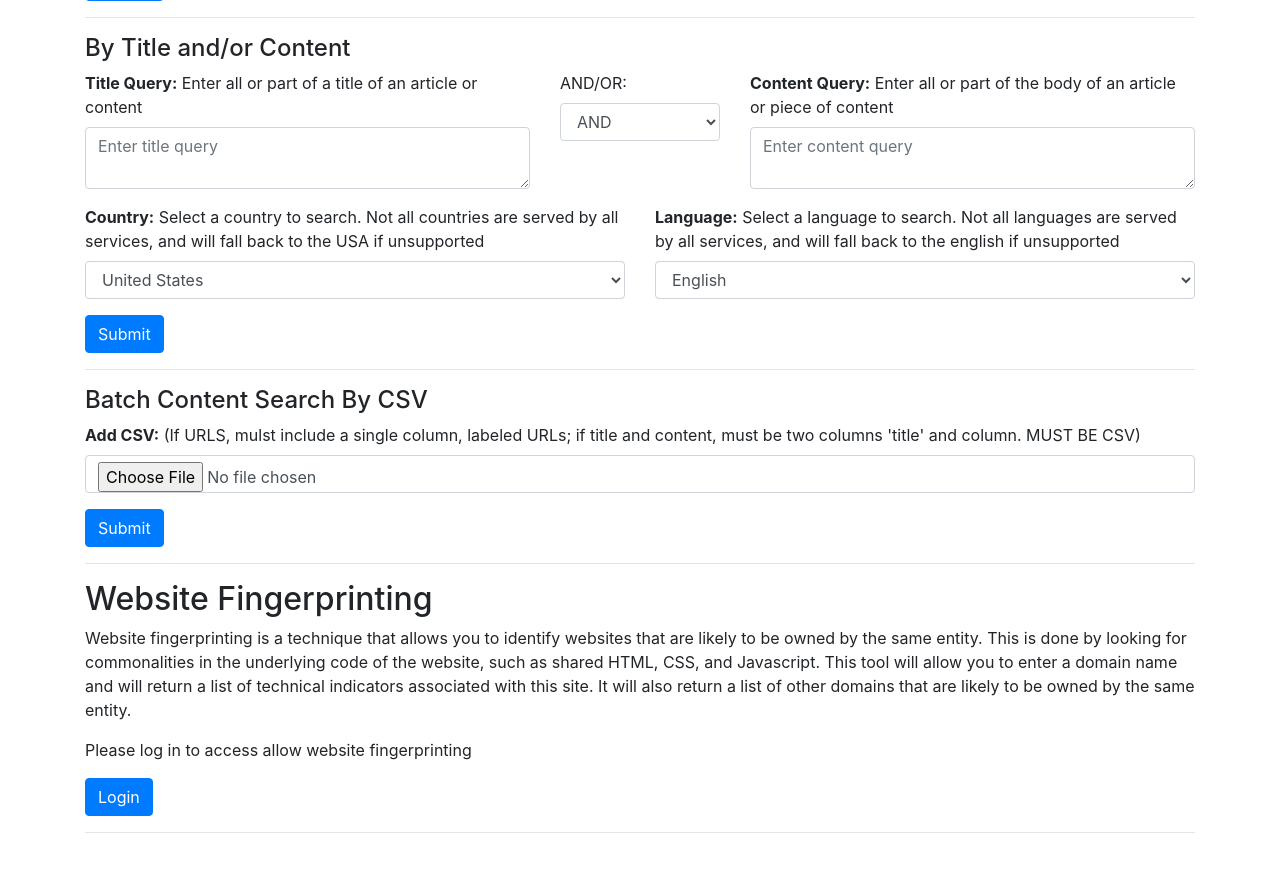
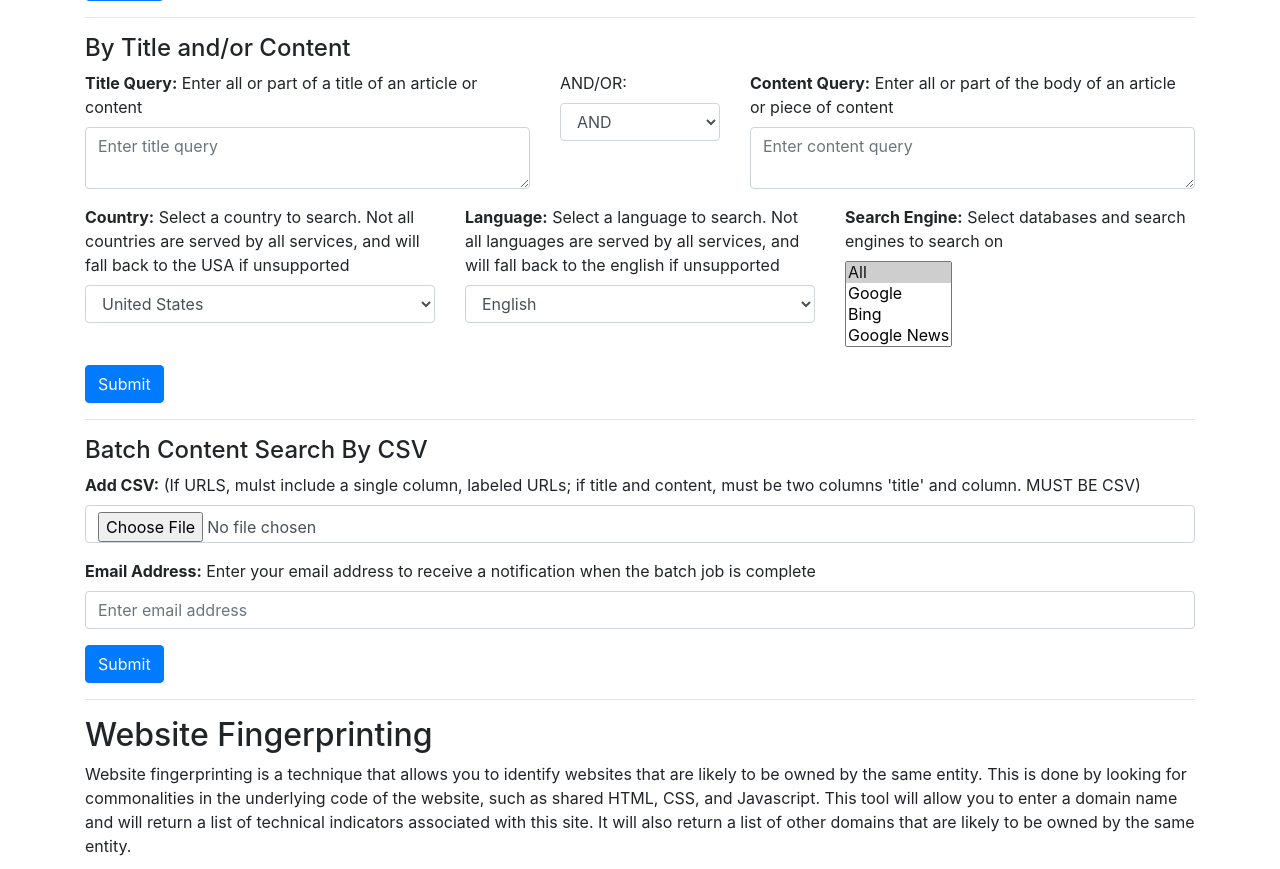
Before and after one commit to ASD-at-GMF/disinfo-laundromat, a Flask app: page / in a window 1280 px wide. Shown: the part 641-1510 px from the top of the page. Before the commit the page ends 1474 px from the top, so only its background shows below. Run offline with Flask 3, Linux system fonts and the light colour scheme; parts of the project's set-up code (start-up, migrations or seed data) failed here and were passed over; some libraries are stand-ins or nearby versions.

Commit message:
adding support for emails and multiple engines

```diff
--- a/app.py
+++ b/app.py
@@ -18,11 +18,12 @@ import io
 import zipfile
 
 # Paramaterizable Variables
-from config import SERP_API_KEY, SITES_OF_CONCERN, KNOWN_INDICATORS, APP_SECRET_KEY, SQLLITE_DB_PATH,  COPYSCAPE_API_KEY, COPYSCAPE_USER
+from config import SERP_API_KEY, SITES_OF_CONCERN, KNOWN_INDICATORS, APP_SECRET_KEY, SQLLITE_DB_PATH,  COPYSCAPE_API_KEY, COPYSCAPE_USER, PATH_TO_OUTPUT_CSV, MATCH_VALUES_TO_IGNORE
 from reference import LANGUAGES, COUNTRIES, LANGUAGES_YANDEX, LANGUAGES_YAHOO, COUNTRIES_YAHOO, COUNTRY_LANGUAGE_DUCKDUCKGO, DOMAINS_GOOGLE
 # Import all your functions here
 from crawler import *
 from matcher import find_matches
+from modules.email import send_results_email
 
 app = Flask(__name__)
 bootstrap = Bootstrap(app)
@@ -147,11 +148,12 @@ def fingerprint():
     if request.method == 'POST':
         url = request.form['url']
         run_urlscan =  'run_urlscan' in request.form
+        internal_only = 'internal_only' in request.form
         # Do something with the url using your functions
         try:
             urls = url.split(',')
 
-            indicators_df, matches_df, indicator_summary, matches_summary = find_indicators_and_matches(urls, run_urlscan = run_urlscan)
+            indicators_df, matches_df, indicator_summary, matches_summary = find_indicators_and_matches(urls, run_urlscan = run_urlscan, internal_only = internal_only)
 
             return render_template('index.html', url=url, countries=COUNTRIES, languages=LANGUAGES, indicators_df=indicators_df.to_dict('records'), matches_df=matches_df.to_dict('records'), indicator_summary = indicator_summary, matches_summary = matches_summary)
 
@@ -160,21 +162,27 @@ def fingerprint():
 
     return render_template('index.html', countries=COUNTRIES, languages=LANGUAGES)
 
-def find_indicators_and_matches(urls, run_urlscan = False):
+def find_indicators_and_matches(urls, run_urlscan = False, internal_only = False):
     indicators = crawl_one_or_more_urls(urls, set(), run_urlscan = run_urlscan)
     indicator_summary = summarize_indicators(indicators)
     indicators_df = pd.DataFrame(
         columns=["indicator_type", "indicator_content", "domain_name"],
         data=indicators,
     )
+    filter_mask = ~indicators_df['indicator_content'].isin(MATCH_VALUES_TO_IGNORE)
+    indicators_df = indicators_df[filter_mask]
 
     insert_indicators(indicators)
 
+    if internal_only:
+        comparison_indicators = indicators_df
+    else:
+        comparison_indicators = pd.read_csv(
+            KNOWN_INDICATORS)  # read the csv file
 
-    comparison_indicators = pd.read_csv(
-        KNOWN_INDICATORS)  # read the csv file
-
-    comparison_indicators = pd.concat([indicators_df, comparison_indicators])
+        comparison_indicators = pd.concat([indicators_df, comparison_indicators])
+    filter_mask = ~comparison_indicators['indicator_content'].isin(MATCH_VALUES_TO_IGNORE)
+    comparison_indicators = comparison_indicators[filter_mask]
     # print(indicators_df.head(), comparison_indicators.head())
     # Find matches
     # Split DataFrame into smaller DataFrames based on 'domain'
@@ -202,13 +210,17 @@ def content():
         combineOperator = request.form.get('combineOperator')
         language = request.form.get('language')
         country = request.form.get('country')
+        engines = request.form.getlist('search_engines')
+
+        if engines == ['all'] or engines == []:
+            engines = ['google', 'google_news', 'bing', 'bing_news', 'duckduckgo', 'yahoo', 'yandex', 'gdelt', 'copyscape']
 
         if not title_query and not content_query:
             # Error message if neither is provided
             flash("Please provide at least a title or content query.")
         else:
             results, csv_data = fetch_content_results(
-                title_query, content_query, combineOperator, language, country)
+                title_query, content_query, combineOperator, language, country, engines=engines)
 
     return render_template('index.html', results=results, csv_data=csv_data, countries=COUNTRIES, languages=LANGUAGES)
 
@@ -216,6 +228,11 @@ def content():
 @app.route('/parse-url', methods=['POST'])
 def parse_url():
     url = request.form['url']
+    engines = request.form.getlist('search_engines')
+
+    if engines == ['all'] or engines == []:
+        engines = ['google', 'google_news', 'bing', 'bing_news', 'duckduckgo', 'yahoo', 'yandex', 'gdelt', 'copyscape']
+
     if not url:
         return render_template('index.html', countries=COUNTRIES, languages=LANGUAGES)
     try:
@@ -225,7 +242,7 @@ def parse_url():
         article.parse()
 
         results, csv_data = fetch_content_results(
-                article.title, article.text, "OR", "en", "us")
+                article.title, article.text, "OR", "en", "us", engines=engines)
 
         return render_template('index.html', results=results, csv_data=csv_data, countries=COUNTRIES, languages=LANGUAGES)
 
@@ -246,6 +263,7 @@ def parse_url():
 @app.route('/content-csv', methods=['POST'])
 def upload_file():
     file = request.files['file']
+    email_recipient = request.form.get('email')
     if file:
         stream = io.StringIO(file.stream.read().decode("UTF8"), newline='')
         csv_input = csv.DictReader(stream)
@@ -255,17 +273,18 @@ def upload_file():
         csv_output = csv.writer(output_stream)
         csv_output.writerow(['SearchedURL', 'Domain', 'Source', 'URL', 'Title', 'Snippet', 'LinkCount', 'Engines', 'DomainCount', 'Score'])
 
+        results_df = pd.DataFrame(columns=['SearchedURL', 'Domain', 'Source', 'URL', 'Title', 'Snippet', 'LinkCount', 'Engines', 'DomainCount', 'Score'])
         # Process each URL in the CSV
         for row in csv_input:
             try:
-                if  'title' in row and 'content' in row:
-                    title_query = row['title']
-                    content_query = row['content']
+                # if  'title' in row and 'content' in row:
+                #     title_query = row['title']
+                #     content_query = row['content']
 
-                    #todo: add language and country from csv
+                #     #todo: add language and country from csv
 
-                    results, csv_data = fetch_content_results(
-                        title_query, content_query, "OR", "en","us")
+                #     results, csv_data = fetch_content_results(
+                #         title_query, content_query, "OR", "en","us", engines=['google', 'google_news', 'bing', 'bing_news', 'yahoo', 'yandex'])
 
                 if 'Urls' in row:
                     searched_url = row['Urls']
@@ -276,51 +295,67 @@ def upload_file():
 
                     #todo: add language and country from csv
                     results, csv_data = fetch_content_results(
-                        article.title, article.text, "OR", "en","us")
+                        article.title, article.text, "OR", "en","us", engines=['google', 'bing',  'yandex'])
+                # Initialize an empty list to hold all the new rows
+                all_new_rows = []
 
-                # Write the results to the output CSV
+                # Loop through the results and create a list of new rows
                 for result in results:
-                    csv_output.writerow([
-                        searched_url,
-                        result['domain'],
-                        ', '.join(result['source']),
-                        result['url'],
-                        result['title'],
-                        result['snippet'],
-                        result['link_count'],
-                        ', '.join(result['engines']),
-                        result['domain_count'],
-                        result['score']
-                    ])
+                    new_row = [searched_url,
+                            result['domain'],
+                            ', '.join(result['source']),
+                            result['url'],
+                            result['title'],
+                            result['snippet'],
+                            result['link_count'],
+                            ', '.join(result['engines']),
+                            result['domain_count'],
+                            result['score']]
+
+                    all_new_rows.append(new_row)
+
+                # Create a DataFrame from the list of new rows
+                new_rows_df = pd.DataFrame(all_new_rows, columns=results_df.columns)
+
+                # Concatenate this new DataFrame with the existing one
+                results_df = pd.concat([results_df, new_rows_df], ignore_index=True)
+
 
             except Exception as e:
                 print(f"Error processing {searched_url}: {e}, continuing...")
+                        # Reset file pointer to the beginning
+                results_df.to_csv('out_partial.csv', index=False)
+
                 continue
 
         # Reset file pointer to the beginning
-        output_stream.seek(0)
-        # Save the in-memory file to the server
-        with open("output.csv", "w", encoding='utf-8') as f:
-            f.write(output_stream.getvalue())
-
-        return send_file("output.csv", as_attachment=True)
-    return render_template('index.html', countries=COUNTRIES, languages=LANGUAGES)
+        results_df.to_csv(PATH_TO_OUTPUT_CSV, index=False)
+        try:
+            send_results_email(
+             email_recipient, "Disinfo Laundromat Results", "Please find the results from the Disinfo Laundromat analysis attached. ", PATH_TO_OUTPUT_CSV)
+        except Exception as e:
+            print(f"Error sending email: {e}, continuing...")
+        finally:
+            return send_file( PATH_TO_OUTPUT_CSV, as_attachment=True)
 
 @app.route('/fingerprint-csv', methods=['POST'])
 def fingerprint_file():
     file = request.files['fingerprint-file']
+    internal_only = 'internal_only' in request.form
     if file:
         df_urls = pd.read_csv(StringIO(file.read().decode('utf-8')))
         urls = df_urls['Urls'].tolist()  # Assuming 'Urls' is the column name
 
         # The find_indicators_and_matches function should be defined elsewhere
-        indicators_df, matches_df, indicator_summary, matches_summary = find_indicators_and_matches(urls)
+        indicators_df, matches_df, indicator_summary, matches_summary = find_indicators_and_matches(urls, internal_only = internal_only)
 
         # Save dataframes as csv in memory
         indicators_csv = StringIO()
         matches_csv = StringIO()
         indicators_df.to_csv(indicators_csv, index=False)
         matches_df.to_csv(matches_csv, index=False)
+
+        indicators_df.to_csv('indicators_partial.csv', index=False)
 
         # Reset the pointer of StringIO objects
         indicators_csv.seek(0)
@@ -425,7 +460,6 @@ def fetch_copyscape_results(title_query, content_query, combineOperator, languag
             print("No matches in CopyScape data or an error occurred")
             return None
 
-
     except requests.RequestException as e:
         print(f"Error during request: {e}")
         return None
@@ -462,7 +496,7 @@ def fetch_gdelt_results(title_query, content_query, combineOperator, language, c
         return None
 
 
-def fetch_content_results(title_query, content_query, combineOperator, language, country, engines=['google', 'google_news', 'bing', 'bing_news', 'duckduckgo', 'yahoo', 'yandex', 'GDELT', 'CopyScape']):
+def fetch_content_results(title_query, content_query, combineOperator, language, country, engines=['google', 'google_news', 'bing', 'bing_news', 'duckduckgo', 'yahoo', 'yandex', 'gdelt', 'copyscape']):
     title_query = truncate_text(title_query)
     content_query = truncate_text(content_query)
 
@@ -542,16 +576,16 @@ def format_gdelt_output(data):
         })
     return output
 
-def fetch_serp_results(title_query, content_query, combineOperator, language, country, engines=['google', 'google_news', 'bing', 'bing_news', 'duckduckgo', 'yahoo', 'yandex', 'GDELT', 'CopyScape']):
+def fetch_serp_results(title_query, content_query, combineOperator, language, country, engines=['google', 'google_news', 'bing', 'bing_news', 'duckduckgo', 'yahoo', 'yandex', 'gdelt', 'copyscape']):
     local_domains = load_domains_of_concern()
     github_domains = fetch_domains_from_github(
         'https://raw.githubusercontent.com/ASD-at-GMF/state-media-profiles/main/State_Media_Matrix.csv')
     results_gdelt = None
-    if 'GDELT' in engines:
+    if 'gdelt' in engines:
         results_gdelt = fetch_gdelt_results(
             title_query, content_query, combineOperator, language, country)
     results_cs = None
-    if COPYSCAPE_API_KEY and COPYSCAPE_USER and 'CopyScape' in engines:
+    if COPYSCAPE_API_KEY and COPYSCAPE_USER and 'copyscape' in engines:
         results_cs = fetch_copyscape_results(
             title_query, content_query, combineOperator, language, country)
 
--- a/crawler.py
+++ b/crawler.py
@@ -25,7 +25,7 @@ import feedparser
 import hashlib
 import datetime
 import whois
-from config import MYIPMS_API_PATH, SCRAPER_API_KEY, URLSCAN_API_KEY
+from config import MYIPMS_API_PATH, SCRAPER_API_KEY, URLSCAN_API_KEY, PATH_TO_OUTPUT_CSV
 
 visited = set()
 
--- a/templates/index.html
+++ b/templates/index.html
@@ -141,7 +141,7 @@
                 </div>
             </div>
             <div class="row">
-                <div class="form-group col-md-6">
+                <div class="form-group col-md-4">
                     <!-- Country Dropdown -->
                     <label for="country"><strong>Country:</strong> Select a country to search. Not all countries are
                         served by all services, and will fall back to the USA if unsupported</label>
@@ -152,7 +152,7 @@
                     </select>
                 </div>
 
-                <div class="form-group  col-md-6">
+                <div class="form-group  col-md-4">
                     <!-- Language Dropdown -->
                     <label for="language"><strong>Language:</strong> Select a language to search. Not all languages are
                         served by all services, and will fall back to the english if unsupported</label>
@@ -162,6 +162,22 @@
                         {% endfor %}
                     </select>
                 </div>
+                <div class="form-group  col-md-4">
+                    <!-- Language Dropdown -->
+                    <label for="language"><strong>Search Engine:</strong> Select databases and search engines to search on </label>
+                        <select name="search_engines" multiple>
+                            <option selected="selected" value="all">All</option>
+                            <option value="google">Google</option>
+                            <option value="bing">Bing</option>
+                            <option value="google_news">Google News</option>
+                            <option value="bing_news">Bing News</option>
+                            <option value="yandex">Yandex</option>
+                            <option value="yahoo">Yahoo</option>
+                            <option value="copyscape">Copyscape</option>
+                            <option value="gdelt">GDELT</option>
+                        </select>
+                </div>
+
             </div>
             <button type="submit" class="btn btn-primary">Submit</button>
         </form>
@@ -172,6 +188,11 @@
             <div class="form-group">
                 <label for="url"><strong>Add CSV:</strong> (If URLS, mulst include a single column, labeled URLs; if title and content, must be two columns 'title' and column. MUST BE CSV) </label>
                 <input type="file" class="form-control" id="file" name="file" >
+            </div>
+            <!-- Email Address-->
+            <div class="form-group">
+                <label for="email"><strong>Email Address:</strong> Enter your email address to receive a notification when the batch job is complete</label>
+                <input type="email" class="form-control" id="email" name="email" placeholder="Enter email address">
             </div>
             <button type="submit" class="btn btn-primary">Submit</button>
         </form>
@@ -203,6 +224,10 @@
                         <label class="form-check-label" for="run_urlscan">Run <a href="https://urlscan.io/"
                                 target="_blank">URLSCAN</a> (may take up to 2 minutes)</label>
                     </div>
+                    <div class="form-check">
+                        <input type="checkbox" class="form-check-input" id="internal_only" name="internal_only">
+                        <label class="form-check-label" for="internal_only">In-group matching only (for multiple URLS)</label>
+                    </div>
                     <button type="submit" class="btn btn-primary">Submit</button> or
                     <a href="{{ url_for('indicators') }}" class="btn btn-secondary">View All Indicators by Type</a>
                 </form>
@@ -212,6 +237,10 @@
                         <div class="form-group">
                             <label for="url"><strong>Add CSV:</strong> (If URLS, mulst include a single column, labeled URLs; if title and content, must be two columns 'title' and column. MUST BE CSV) </label>
                             <input type="file" class="form-control" id="fingerprint-file" name="fingerprint-file" >
+                        </div>
+                        <div class="form-check">
+                            <input type="checkbox" class="form-check-input" id="internal_only" name="internal_only">
+                            <label class="form-check-label" for="internal_only">In-group matching only (for multiple URLS)</label>
                         </div>
                         <button type="submit" class="btn btn-primary">Submit</button>
                     </form>
@@ -223,17 +252,16 @@
                 <ul class="list-group">
                     <li class="list-group-item">
                         <strong class=" text-success">Tier 1: Conclusive Indicators</strong>
-                        <p>Tier 1 offers high-confidence evidence of common ownership among websites. Key indicators
+                        <p>Tier 1 offers high-confidence evidence of a link between websites. Key indicators
                             include shared domain names, identical IDs for web services, multi-domain certificates, and
-                            matching WHOIS information (when visible). These elements provide strong evidence of
-                            relationships between multiple sites.</p>
+                            matching WHOIS information (when visible). However, misleading tier 1 indicators may occur when sites are using shared hosting or DDOS protection services.</p>
                     </li>
                     <li class="list-group-item">
                         <strong class=" text-warning">Tier 2: Associative Indicators</strong>
-                        <p>Tier 2 indicators suggest a reasonable probability of a shared relationship, but they are
+                        <p>Tier 2 indicators suggest a a possibility of a shared link between sites, but they are
                             less definitive than Tier 1. They include the use of the same Content Delivery Network
                             (CDN), similar IP addresses within the same subnet, matching meta tags, and commonalities in
-                            standard and custom response headers. These elements indicate a likelihood of association
+                            standard and custom response headers. These elements indicate the possibility of association
                             but require further corroboration.</p>
                     </li>
                     <li class="list-group-item">
```
Also changed, not shown: modules/email.py (added, +38 -0 lines).
